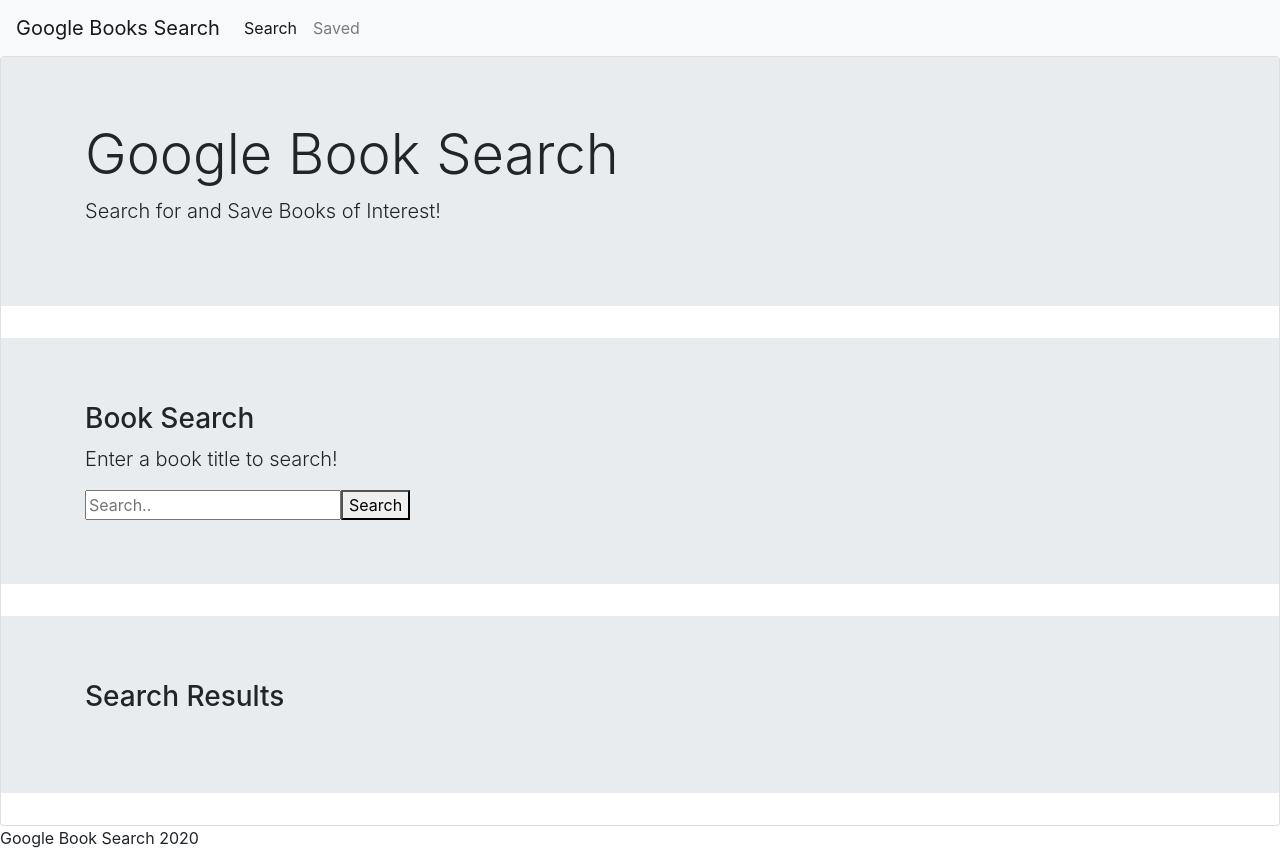
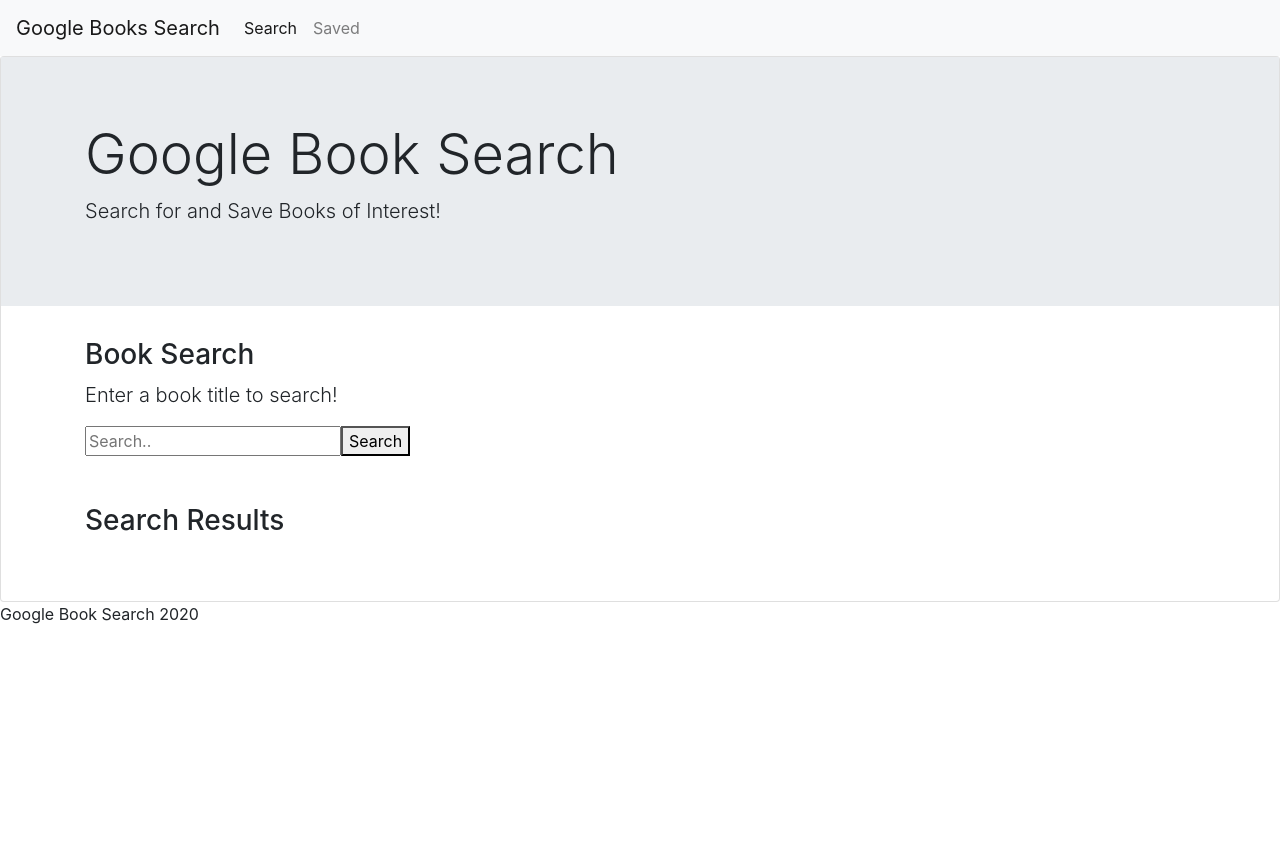
Before and after one commit to aeesley/google-book-search-app, a React (Create React App) app in the folder client/: page / in a window 1280 px wide. After the commit the page ends 800 px from the top, so only its background shows below. Built offline with nearby package versions, Linux system fonts and the light colour scheme.

Commit message:
adjusted some styling things

```diff
--- a/client/src/pages/Search/index.js
+++ b/client/src/pages/Search/index.js
@@ -42,7 +42,7 @@
   return (
     <div className="card">
     <Header />
-    <div class="jumbotron jumbotron-fluid">
+    {/* <div class="jumbotron jumbotron-fluid"> */}
     <div class="container">
   <h3 class="">Book Search</h3>
         <p class="lead">Enter a book title to search!</p>
@@ -57,13 +57,15 @@
                 </input>
             <button onClick={handleClick} type="submit">Search</button>
         </form>
-    </div>
+    {/* </div> */}
     </div>
 
 
 
-    <div class="jumbotron jumbotron-fluid">
+    {/* <div class="jumbotron jumbotron-fluid"> */}
     <div class="container ">
+        <br></br>
+        <br></br>
         <h3 class="">Search Results</h3>
         <p class="lead"></p>
 
@@ -75,7 +77,9 @@
         })}
 
     </div>
-    </div>
+    {/* </div> */}
+    <br></br>
+    <br></br>
   </div>
   );
 }
```
Also changed, not shown: 1 other file (tests, documents, lock files or other folders).
